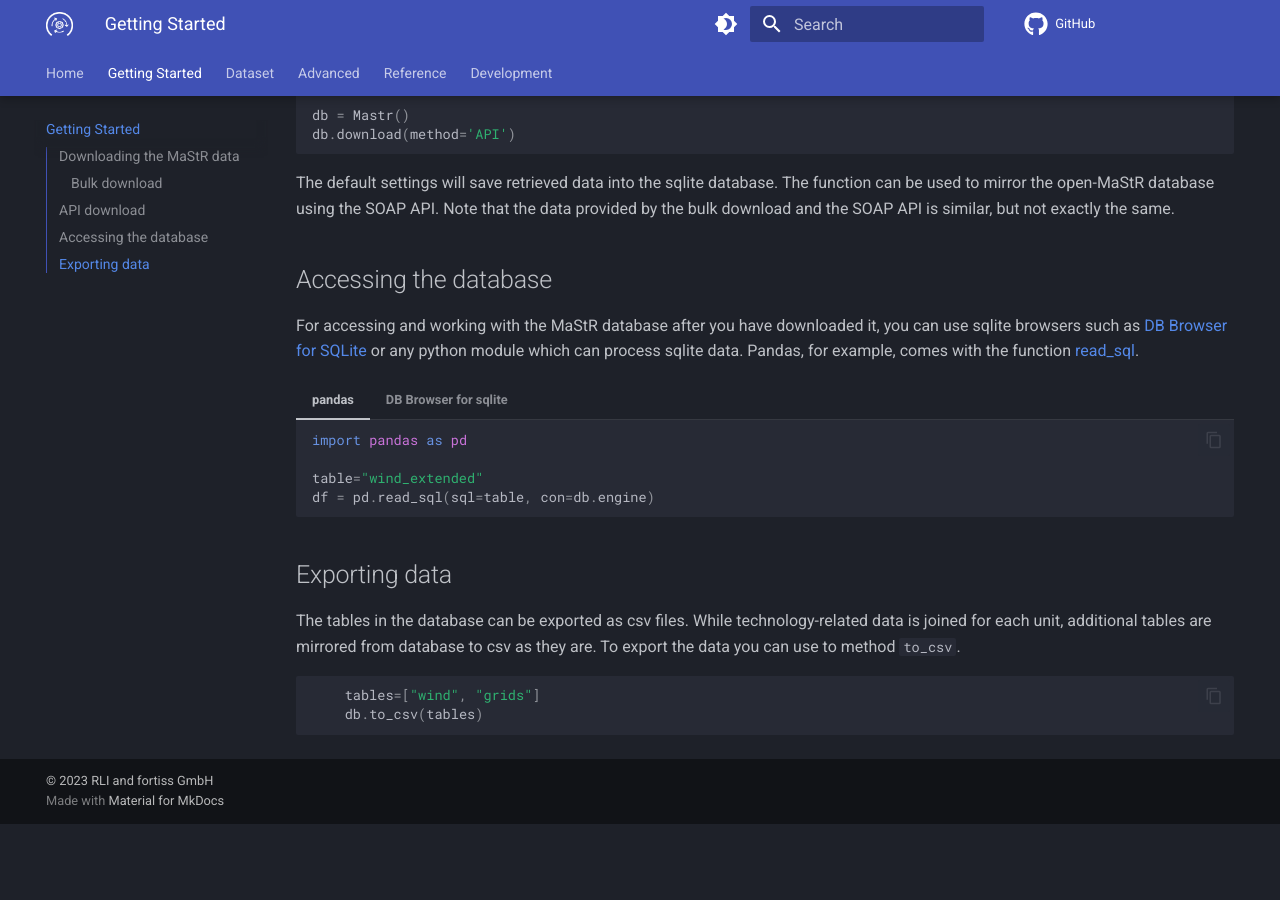
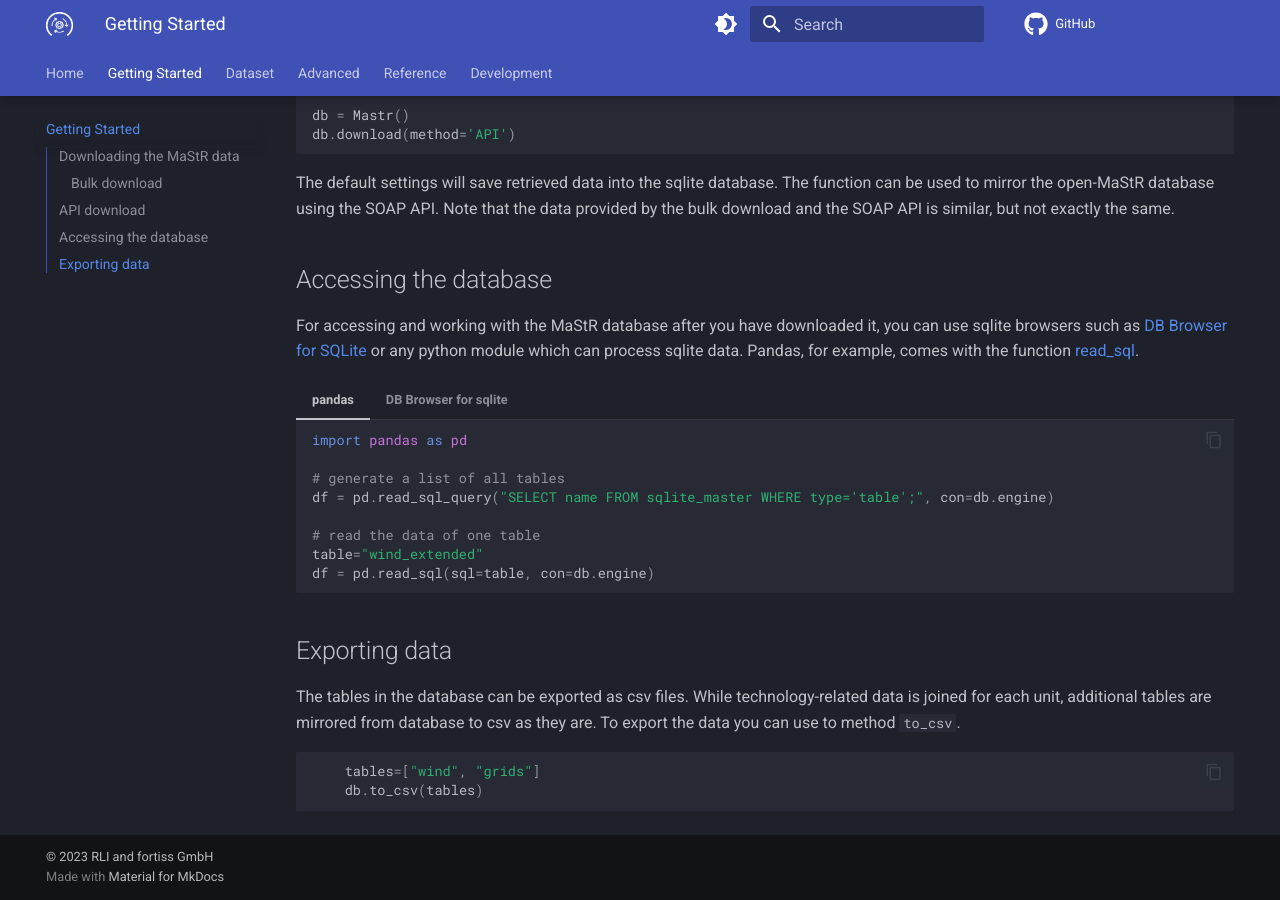
Before and after one commit to OpenEnergyPlatform/open-MaStR, an MkDocs documentation site: the page built from docs/getting_started.md, in a window 1280 px wide and 900 px high, scrolled down 1025 px. Built offline with MkDocs 1.6.1 and Material for MkDocs 9.7.7, drawn with Linux system fonts in a browser that asks for light colours; comment, search, counter and statistics services are not loaded; the version menu is left out; before the commit the page ends 1849 px from its top, so only the background shows below that.

Commit message:
Add command to get all tables #522

````diff
--- a/docs/getting_started.md
+++ b/docs/getting_started.md
@@ -53,6 +53,10 @@ which can process sqlite data. Pandas, for example, comes with the function
     ```python
     import pandas as pd
 
+    # generate a list of all tables
+    df = pd.read_sql_query("SELECT name FROM sqlite_master WHERE type='table';", con=db.engine)
+
+    # read the data of one table
     table="wind_extended"
     df = pd.read_sql(sql=table, con=db.engine)
     ```
````
